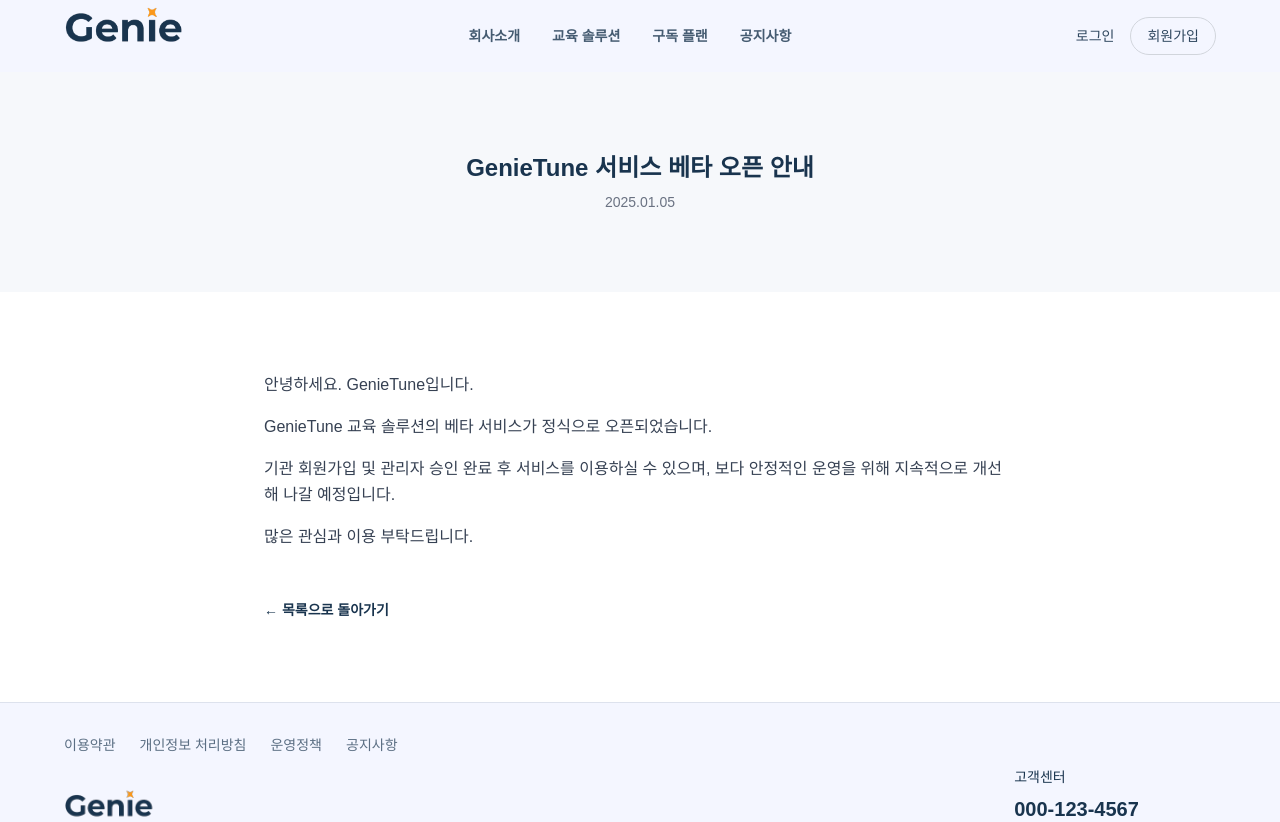
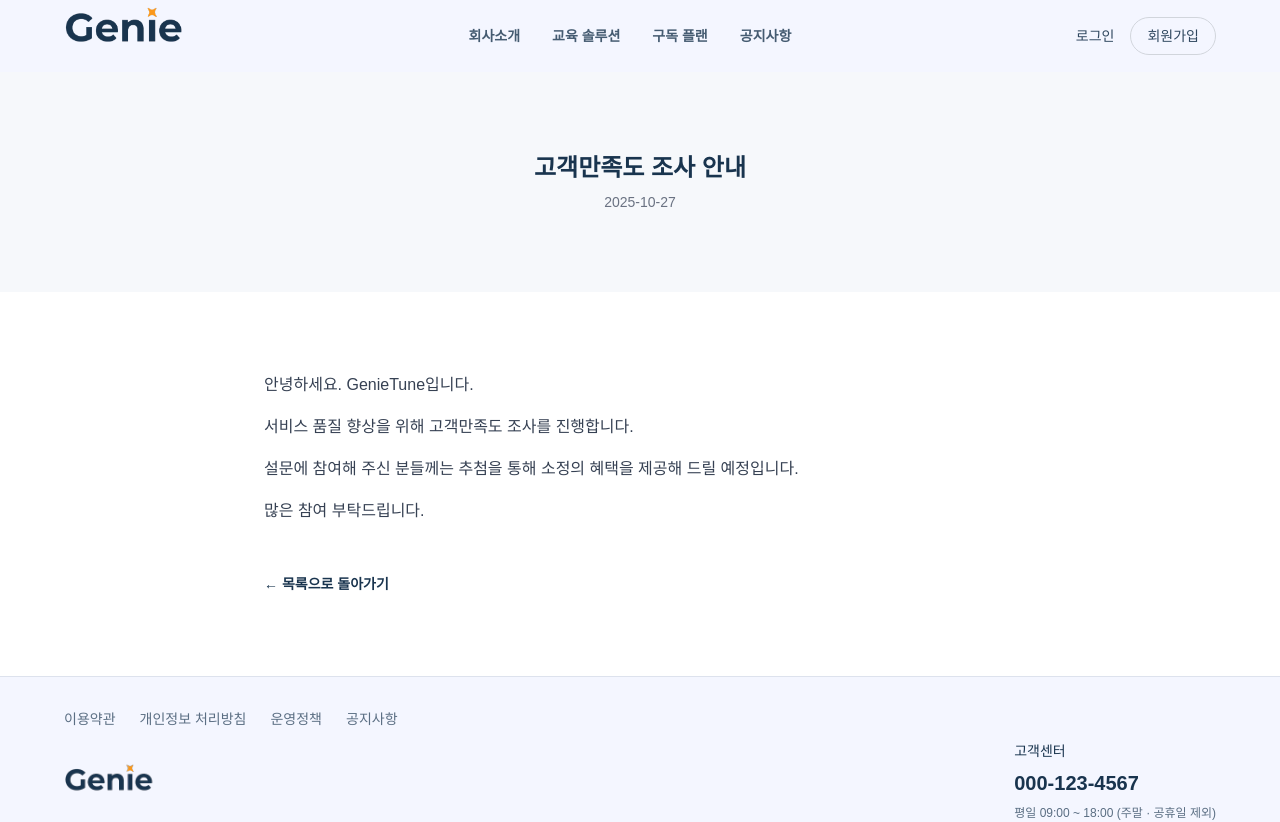
Before and after one commit to jiyu196/Genie_front, a Next.js app: page /b2b/notice/1 in a window 1280 px wide. Shown: the top 822 px of the page. Built offline with nearby package versions, Linux system fonts and the light colour scheme; no server answers.

Commit message:
공지사항 경로문제 해결(+ 데이터 분리)

```diff
--- a/src/app/b2b/(public)/notice/[id]/page.tsx
+++ b/src/app/b2b/(public)/notice/[id]/page.tsx
@@ -1,35 +1,44 @@
-// app/b2b/notice/[email]/page.tsx
 import Link from "next/link";
+import { notFound } from "next/navigation";
+import { notices } from "@/components/b2b/data/notices";
 
-export default function NoticeDetailPage() {
+type Props = {
+    params: {
+        id: string;
+    };
+};
+
+export default function NoticeDetailPage({ params }: Props) {
+    const noticeId = Number(params.id);
+
+    if (Number.isNaN(noticeId)) {
+        notFound();
+    }
+
+    const notice = notices.find(n => n.id === noticeId);
+
+    if (!notice) {
+        notFound();
+    }
+
     return (
         <div className="bg-white">
+            {/* Header */}
             <section className="py-20 bg-[#f6f8fb] text-center">
                 <h1 className="text-2xl font-bold text-[#19344e]">
-                    GenieTune 서비스 베타 오픈 안내
+                    {notice.title}
                 </h1>
                 <p className="text-sm text-gray-500 mt-2">
-                    2025.01.05
+                    {notice.date}
                 </p>
             </section>
 
+            {/* Content */}
             <section className="max-w-[800px] mx-auto px-6 py-20">
                 <div className="text-gray-700 leading-relaxed space-y-4">
-                    <p>
-                        안녕하세요. GenieTune입니다.
-                    </p>
-                    <p>
-                        GenieTune 교육 솔루션의 베타 서비스가
-                        정식으로 오픈되었습니다.
-                    </p>
-                    <p>
-                        기관 회원가입 및 관리자 승인 완료 후
-                        서비스를 이용하실 수 있으며,
-                        보다 안정적인 운영을 위해 지속적으로 개선해 나갈 예정입니다.
-                    </p>
-                    <p>
-                        많은 관심과 이용 부탁드립니다.
-                    </p>
+                    {notice.content.map((line, idx) => (
+                        <p key={idx}>{line}</p>
+                    ))}
                 </div>
 
                 <div className="mt-12">
--- a/src/app/b2b/(public)/notice/page.tsx
+++ b/src/app/b2b/(public)/notice/page.tsx
@@ -1,62 +1,5 @@
 import Link from "next/link";
-
-const notices = [
-    {
-        id: 1,
-        type: "공지",
-        title: "고객만족도 조사 안내",
-        date: "2025-10-27",
-    },
-    {
-        id: 2,
-        type: "안내",
-        title: "학습 적합 진단 이벤트 발표",
-        date: "2025-09-23",
-    },
-    {
-        id: 3,
-        type: "공지",
-        title: "시스템 점검 안내",
-        date: "2025-09-10",
-    },
-    {
-        id: 4,
-        type: "안내",
-        title: "GenieTune 학습 콘텐츠 업데이트 안내",
-        date: "2025-08-28",
-    },
-    {
-        id: 5,
-        type: "공지",
-        title: "기관 관리자 기능 개선 안내",
-        date: "2025-08-12",
-    },
-    {
-        id: 6,
-        type: "공지",
-        title: "개인정보 처리방침 개정 안내",
-        date: "2025-07-01",
-    },
-    {
-        id: 7,
-        type: "안내",
-        title: "여름방학 기간 학습 운영 가이드",
-        date: "2025-07-22",
-    },
-    {
-        id: 8,
-        type: "안내",
-        title: "학생 계정 관리 기능 이용 방법 안내",
-        date: "2025-06-18",
-    },
-    {
-        id: 9,
-        type: "공지",
-        title: "GenieTune 서비스 정식 오픈 안내",
-        date: "2025-06-01",
-    },
-];
-
+import { notices } from "@/components/b2b/data/notices";
 
 export default function NoticePage() {
     return (
@@ -77,24 +20,17 @@
                     {notices.map(notice => (
                         <li key={notice.id}>
                             <Link
-                                href={`/src/app/b2b/(public)/notice/${notice.id}`}
-                                className="
-                                    flex items-center justify-between
-                                    bg-white
-                                    rounded-xl
-                                    px-6 py-5
-                                    border border-[#19344e]/10
-                                    hover:shadow-sm
-                                    transition
-                                "
+                                href={`/b2b/notice/${notice.id}`}
+                                className="flex items-center justify-between bg-white rounded-xl px-6 py-5 border border-[#19344e]/10 hover:shadow-sm transition"
                             >
                                 <div className="flex items-center gap-3">
-                                    <span className={`
-                                        text-sm font-semibold
-                                        ${notice.type === "공지"
-                                        ? "text-[#F59E0B]"
-                                        : "text-[#19344e]"}
-                                    `}>
+                                    <span
+                                        className={`text-sm font-semibold ${
+                                            notice.type === "공지"
+                                                ? "text-[#F59E0B]"
+                                                : "text-[#19344e]"
+                                        }`}
+                                    >
                                         [{notice.type}]
                                     </span>
                                     <span className="text-gray-800">
--- a/src/components/b2b/NoticePreview.tsx
+++ b/src/components/b2b/NoticePreview.tsx
@@ -1,27 +1,10 @@
 import Link from "next/link";
-
-const notices = [
-    {
-        id: 1,
-        type: "공지",
-        title: "고객만족도 조사 안내",
-        date: "2025-10-27",
-    },
-    {
-        id: 2,
-        type: "안내",
-        title: "학습 적합 진단 이벤트 발표",
-        date: "2025-09-23",
-    },
-    {
-        id: 3,
-        type: "공지",
-        title: "시스템 점검 안내",
-        date: "2025-09-10",
-    },
-];
+import { notices } from "@/components/b2b/data/notices";
 
 export default function NoticePreview() {
+    // 최신 공지 3개만 노출
+    const previewNotices = notices.slice(0, 3);
+
     return (
         <section className="pt-20 pb-28 bg-[#f6f8fb]">
             <div className="mx-auto max-w-[900px] px-6">
@@ -49,12 +32,12 @@
                     </Link>
                 </div>
 
-                {/* 공지 리스트 3개*/}
+                {/* 공지 리스트 (최대 3개) */}
                 <ul className="space-y-4">
-                        {notices.map(notice => (
+                    {previewNotices.map(notice => (
                         <li key={notice.id}>
                             <Link
-                                    href={`/src/app/b2b/(public)/notice/${notice.id}`}
+                                href={`/b2b/notice/${notice.id}`}
                                 className="
                                     flex items-center justify-between
                                     bg-white
@@ -66,14 +49,16 @@
                                 "
                             >
                                 <div className="flex items-center gap-3">
-                                    <span className={`
-                                        text-sm font-semibold
-                                        ${notice.type === "공지"
+                                    <span
+                                        className={`text-sm font-semibold ${
+                                            notice.type === "공지"
                                                 ? "text-[#F59E0B]"
-                                        : "text-[#19344e]"}
-                                    `}>
+                                                : "text-[#19344e]"
+                                        }`}
+                                    >
                                         [{notice.type}]
                                     </span>
+
                                     <span className="text-gray-800">
                                         {notice.title}
                                     </span>
--- /dev/null
+++ b/src/components/b2b/data/notices.ts
@@ -0,0 +1,119 @@
+
+ type Notice = {
+    id: number;
+    type: "공지" | "안내";
+    title: string;
+    date: string;
+    content: string[];
+};
+
+export const notices:Notice[] = [
+    {
+        id: 1,
+        type: "공지",
+        title: "고객만족도 조사 안내",
+        date: "2025-10-27",
+        content: [
+            "안녕하세요. GenieTune입니다.",
+            "서비스 품질 향상을 위해 고객만족도 조사를 진행합니다.",
+            "설문에 참여해 주신 분들께는 추첨을 통해 소정의 혜택을 제공해 드릴 예정입니다.",
+            "많은 참여 부탁드립니다.",
+        ],
+    },
+    {
+        id: 2,
+        type: "안내",
+        title: "학습 적합 진단 이벤트 발표",
+        date: "2025-09-23",
+        content: [
+            "안녕하세요. GenieTune입니다.",
+            "학습 적합 진단 이벤트에 참여해 주셔서 감사합니다.",
+            "이벤트 결과 및 당첨자는 개별 안내를 통해 전달드릴 예정입니다.",
+            "앞으로도 다양한 이벤트로 찾아뵙겠습니다.",
+        ],
+    },
+    {
+        id: 3,
+        type: "공지",
+        title: "시스템 점검 안내",
+        date: "2025-09-10",
+        content: [
+            "안녕하세요. GenieTune입니다.",
+            "보다 안정적인 서비스 제공을 위해 시스템 점검이 예정되어 있습니다.",
+            "점검 시간 동안 일부 서비스 이용이 제한될 수 있습니다.",
+            "이용에 불편을 드려 죄송하며, 양해 부탁드립니다.",
+        ],
+    },
+    {
+        id: 4,
+        type: "안내",
+        title: "GenieTune 학습 콘텐츠 업데이트 안내",
+        date: "2025-08-28",
+        content: [
+            "안녕하세요. GenieTune입니다.",
+            "학습 효과 향상을 위해 신규 학습 콘텐츠가 추가되었습니다.",
+            "업데이트된 콘텐츠는 학생 계정에서 바로 확인하실 수 있습니다.",
+            "앞으로도 지속적인 콘텐츠 개선을 약속드립니다.",
+        ],
+    },
+    {
+        id: 5,
+        type: "공지",
+        title: "기관 관리자 기능 개선 안내",
+        date: "2025-08-12",
+        content: [
+            "안녕하세요. GenieTune입니다.",
+            "기관 관리자 페이지의 기능이 일부 개선되었습니다.",
+            "학생 계정 관리 및 학습 현황 확인 기능이 보다 편리해졌습니다.",
+            "관리자 여러분의 많은 활용 부탁드립니다.",
+        ],
+    },
+    {
+        id: 6,
+        type: "공지",
+        title: "개인정보 처리방침 개정 안내",
+        date: "2025-07-01",
+        content: [
+            "안녕하세요. GenieTune입니다.",
+            "관련 법령 개정에 따라 개인정보 처리방침이 일부 변경되었습니다.",
+            "변경된 내용은 공지일로부터 적용됩니다.",
+            "자세한 사항은 개인정보 처리방침 전문을 확인해 주시기 바랍니다.",
+        ],
+    },
+    {
+        id: 7,
+        type: "안내",
+        title: "여름방학 기간 학습 운영 가이드",
+        date: "2025-07-22",
+        content: [
+            "안녕하세요. GenieTune입니다.",
+            "여름방학 기간 동안의 학습 운영 가이드를 안내드립니다.",
+            "방학 기간에도 꾸준한 학습이 이루어질 수 있도록 활용해 주세요.",
+            "문의사항은 고객센터를 통해 접수해 주시기 바랍니다.",
+        ],
+    },
+    {
+        id: 8,
+        type: "안내",
+        title: "학생 계정 관리 기능 이용 방법 안내",
+        date: "2025-06-18",
+        content: [
+            "안녕하세요. GenieTune입니다.",
+            "학생 계정 관리 기능의 이용 방법을 안내드립니다.",
+            "계정 생성, 수정, 비활성화 기능을 관리자 페이지에서 이용하실 수 있습니다.",
+            "보다 효율적인 학습 관리를 위해 적극 활용해 주세요.",
+        ],
+    },
+    {
+        id: 9,
+        type: "공지",
+        title: "GenieTune 서비스 정식 오픈 안내",
+        date: "2025-06-01",
+        content: [
+            "안녕하세요. GenieTune입니다.",
+            "GenieTune 교육 솔루션 서비스가 정식으로 오픈되었습니다.",
+            "기관 회원가입 및 관리자 승인 완료 후 서비스를 이용하실 수 있습니다.",
+            "많은 관심과 이용 부탁드립니다.",
+        ],
+    },
+];
```
Lines whose indentation alone changed are shown as unchanged.
